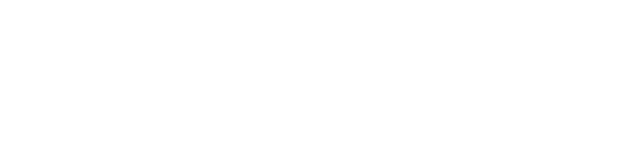
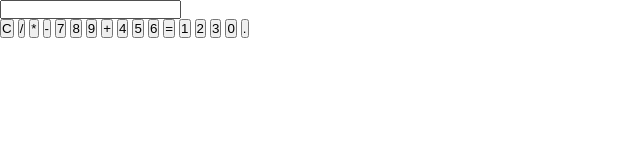
Before and after one commit to vi58-coder/basic-calculator, a plain HTML site: page index.html in a window 1280 px wide. Shown: the whole page, without its empty margins (0-640 px from the left). Drawn offline with Linux system fonts and the light colour scheme.

Commit message:
build all

```diff
--- a/index.html
+++ b/index.html
@@ -7,7 +7,28 @@
     <link rel="stylesheet" href="style.css">
 </head>
 <body>
-
+    <div class="calculator">
+        <input type="text" id="result" readonly>
+        <div class="buttons">
+            <button class="clear">C </button>
+            <button class="operator">/</button>
+            <button class="operator">*</button>
+            <button class="operator">-</button>
+            <button class="number">7</button>
+            <button class="number">8</button>
+            <button class="number">9</button>
+            <button class="operator">+</button>
+            <button class="number">4</button>
+            <button class="number">5</button>
+            <button class="number">6</button>
+            <button class="equal">=</button>
+            <button class="number">1</button>
+            <button class="number">2</button>
+            <button class="number">3</button>
+            <button class="number">0</button>
+            <button class="decimal">.</button>
+        </div>
+    </div>
 
     <script src="script.js"></script>
 </body>
```
